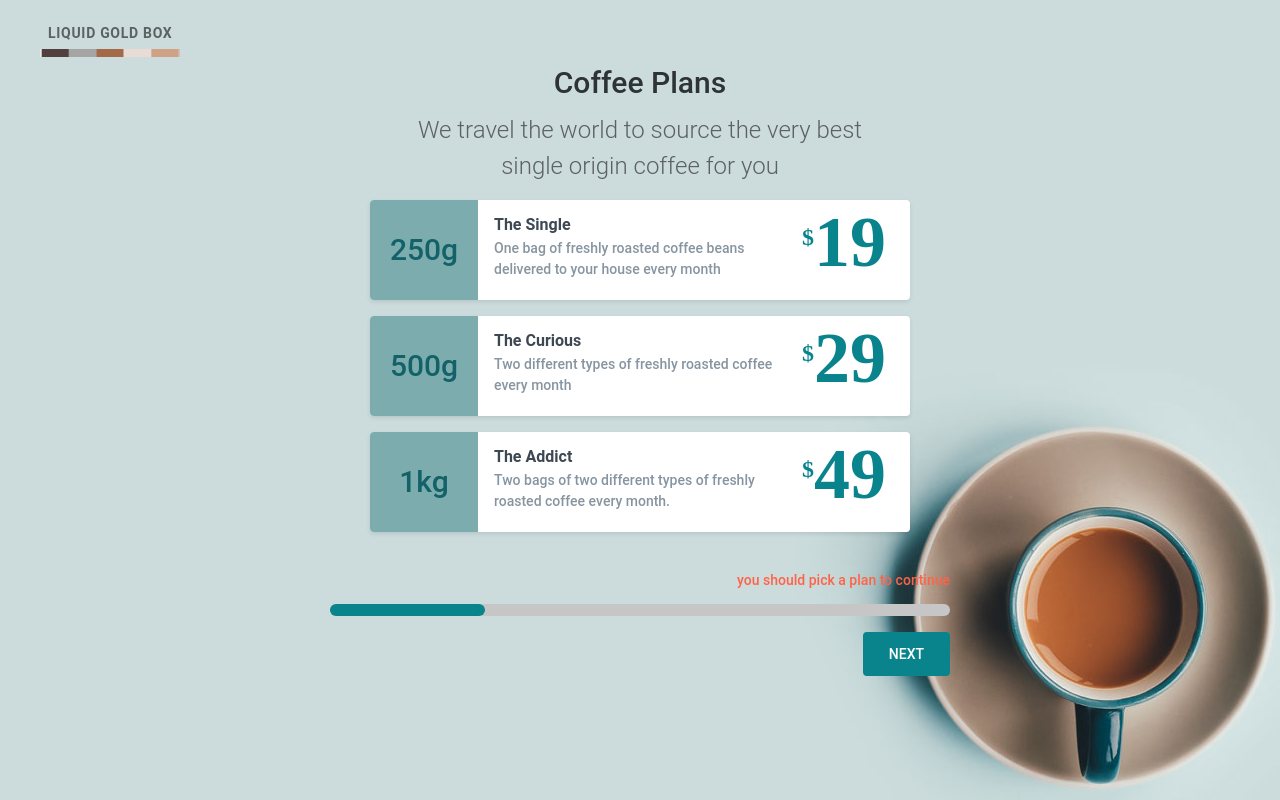
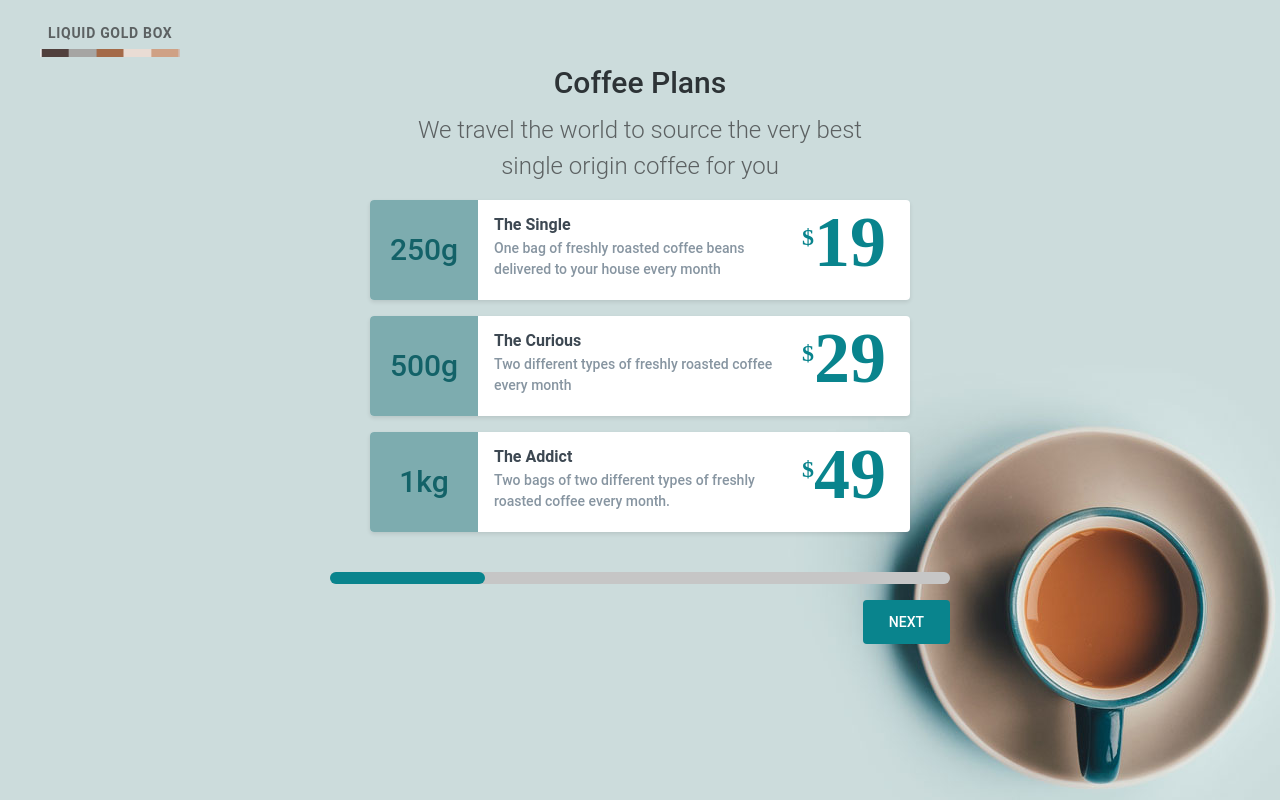
Before and after one commit to memotux/portfolio-dynamic-forms, a Nuxt app: page / in a window 1280 px wide. Built offline with nearby package versions, Linux system fonts and the light colour scheme.

Commit message:
fix: PlanPicker show error

```diff
--- a/components/FormPlanPicker.vue
+++ b/components/FormPlanPicker.vue
@@ -61,7 +61,7 @@ function submit(payload: Plan) {
         </div>
       </div>
     </div>
-    <div v-if="$v.plan.$invalid" class="error">
+    <div v-if="$v.plan.$error" class="error">
       you should pick a plan to continue
     </div>
   </div>
```
